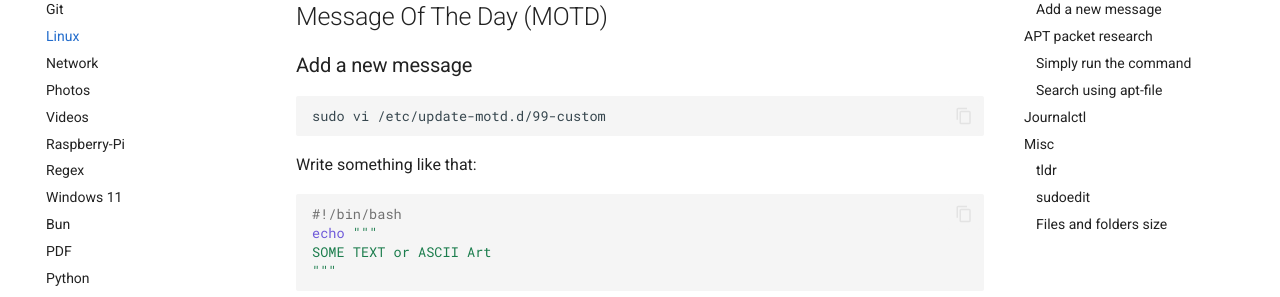
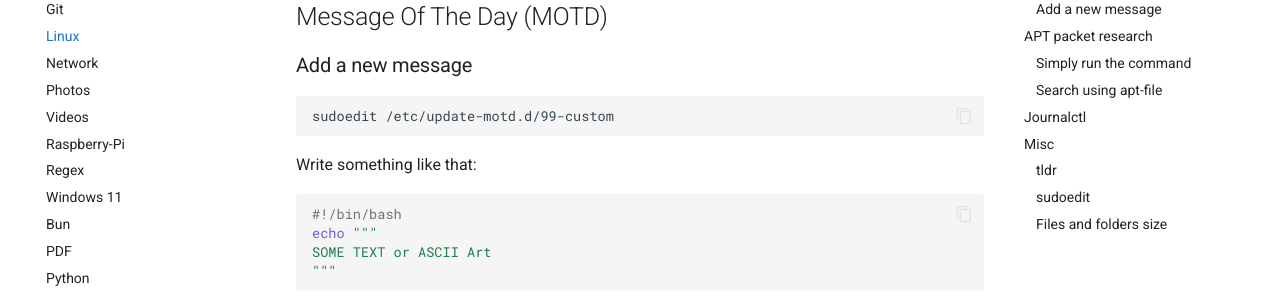
Before and after one commit to Yanis-Kouidri/personal-doc, an MkDocs documentation site: the page built from docs/linux.md, in a window 1280 px wide and 900 px high, scrolled down 339 px. Shown: the part 153-450 px from the top of the window. Built offline with MkDocs 1.6.1 and Material for MkDocs 9.7.7, drawn with Linux system fonts in a browser that asks for light colours; comment, search, counter and statistics services are not loaded.

Commit message:
Change 'vi' to 'sudoedit' for editing MOTD

````diff
--- a/docs/linux.md
+++ b/docs/linux.md
@@ -21,7 +21,7 @@ Reboot is required to show it in the prompt
 ### Add a new message
 
 ```bash
-sudo vi /etc/update-motd.d/99-custom
+sudoedit /etc/update-motd.d/99-custom
 ```
 
 Write something like that:
````
